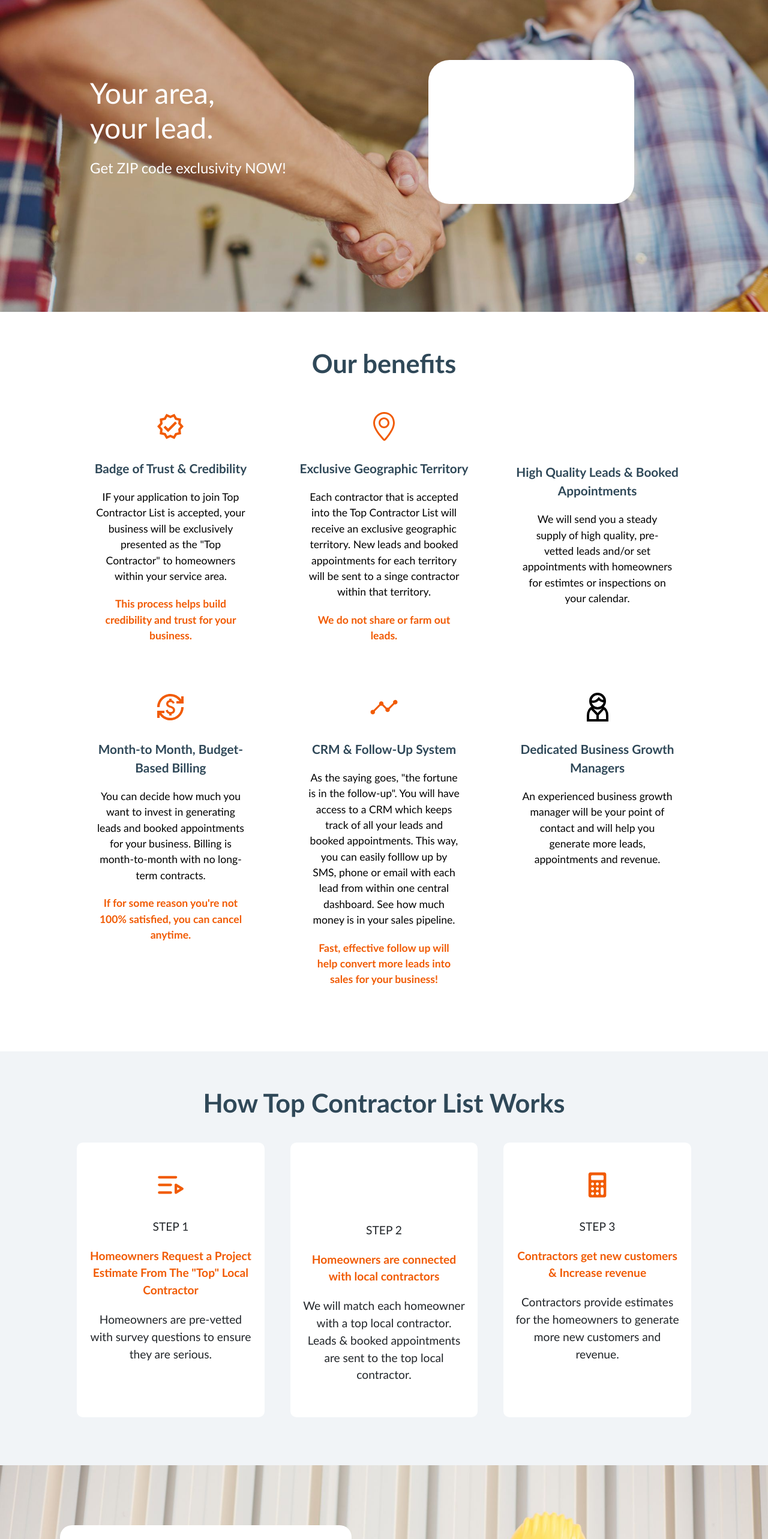
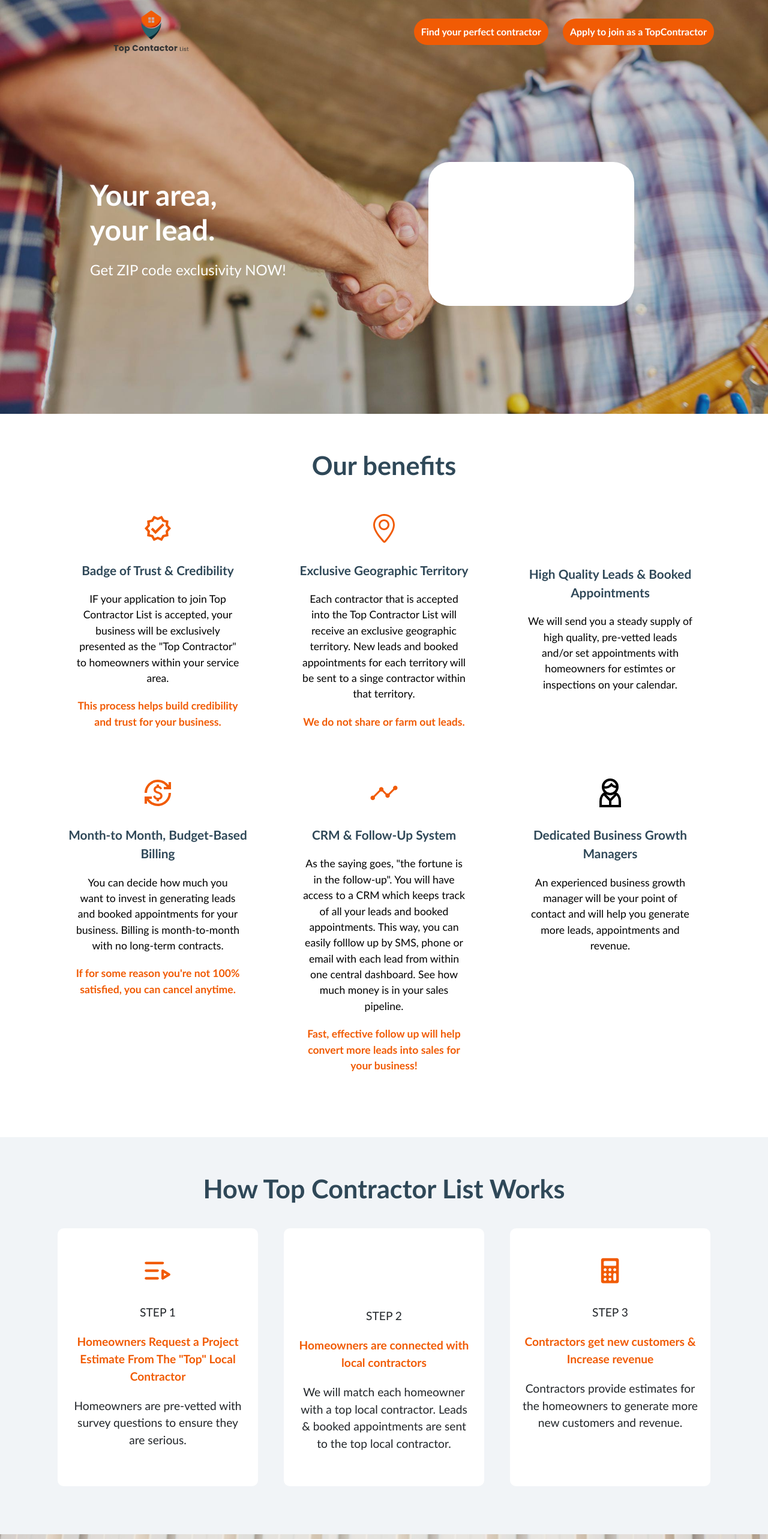
Before and after one commit to ivolevy/top-contactor-react, a React (Create React App) app: page /Contractors in a window 1280 px wide. Shown: the top 2566 px of the page at 60% size. Built offline with nearby package versions, Linux system fonts and the light colour scheme; some icons are missing.

Commit message:
adding styles

```diff
--- a/src/assets/styles/Contractors.css
+++ b/src/assets/styles/Contractors.css
@@ -22,6 +22,7 @@
   background-size: cover;
   background-position:right;
   padding-bottom: 80px;
+  padding-top: 170px;
 }
 
 .headerDivsContractors{
@@ -46,6 +47,7 @@
   font-size: 3em;
   color: #fff;
   margin-bottom: 20px;
+  font-weight: bold;
 }
 
 .htpContractors{
@@ -121,7 +123,7 @@
   display: flex;
   flex-wrap: wrap;
   justify-content: space-between;
-  width: 80%;
+  width: 85%;
   margin: 20px auto;
 }
 
@@ -198,7 +200,7 @@
   display: flex;
   flex-wrap: wrap;
   justify-content: space-between;
-  width: 80%;
+  width: 85%;
   margin: 0px auto;
 }
 
@@ -270,7 +272,7 @@
 
 .squareCtaContractors{
   background-color: #fff;
-  width: 45%;
+  width: 40%;
   height: auto;
   padding: 60px;
   border-radius: 20px;
@@ -285,18 +287,20 @@
 }
 
 .ctaDescContractors{
-  font-weight: 330;
+  font-weight: lighter;
   font-size: 1.1em;
-  color: var(--color_similblack);
+  color: var(--color_cls);
   margin-bottom: 20px;
+}
+
+.ctaSubDescContractors{
+  margin-bottom: 20px;
+  font-size: 1.1em;
+  font-size: bold;
 }
 
 .strongCtaContractors{
   color: var(--color_similblack);
-}
-
-.ctaSubDesc{
-  margin-bottom: 20px;
 }
 
 .buttonCtaContractors{
--- a/src/assets/styles/Home.css
+++ b/src/assets/styles/Home.css
@@ -17,7 +17,7 @@
 
 /*HEADER*/
 .header{
-  padding-top: 100px;
+  padding-top: 80px;
   width: 100%;
   background-image: url(../images/header-backgrounda.png);
   background-size: cover;
@@ -43,9 +43,11 @@
 }
 
 .title{
-  font-size: 2.6em;
+  font-size: 2.4em;
   color: var(--color_cls);
   margin-bottom: 20px;
+  font-weight: bold;
+  line-height: normal;
 }
 
 #orange{
@@ -53,13 +55,13 @@
 }
 
 .htp{
-  font-size: 1.3em;
-  font-weight: lighter;
+  font-size: 1.2em;
+  font-weight: 300;
   color: var(--color_cls);
 }
 
 .strong{
-  font-weight: 530;
+  font-weight: 600;
 }
 
 /*right*/
@@ -193,16 +195,16 @@
   display: flex;
   flex-wrap: wrap;
   justify-content: space-between;
-  width: 80%;
+  width: 85%;
   margin: 20px auto;
 }
 
 .squareWork{
-  width: calc(25% - 25px); /* El 25% es para cuatro cuadros en línea, y 10px para el espacio entre ellos */
+  width: calc(25% - 20px); /* El 25% es para cuatro cuadros en línea, y 10px para el espacio entre ellos */
   margin-bottom: 20px;
   background-color: #fff;
   text-align: center;
-  padding: 40px 20px 40px 20px; /*top-bottom-left-right*/
+  padding: 40px 20px 20px 20px; /*top-bottom-left-right*/
   box-sizing: border-box;
   border-radius: 10px;
 }
@@ -226,9 +228,9 @@
   margin-bottom: 20px;
 }
 
-.SquareDesc{
-  font-weight: lighter;
-  font-size: 1.2em;
+.squareDesc{
+  font-weight: 300;
+  font-size: 1.1em;
 }
 
 @media(max-width: 1024px){
@@ -262,7 +264,7 @@
   display: flex;
   flex-wrap: wrap;
   justify-content: space-between;
-  width: 80%;
+  width: 85%;
   margin: 20px auto;
 }
 
@@ -434,7 +436,7 @@
   display: flex;
   flex-wrap: wrap;
   justify-content: space-between;
-  width: 80%;
+  width: 85%;
   margin: 20px auto;
 }
 
@@ -500,7 +502,7 @@
   display: flex;
   flex-wrap: wrap;
   justify-content: space-between;
-  width: 80%;
+  width: 85%;
   margin: 20px auto;
 }
 
--- a/src/assets/styles/Nav.css
+++ b/src/assets/styles/Nav.css
@@ -1,3 +1,18 @@
+*{
+  font-family:'Gill Sans', 'Gill Sans MT', Calibri, 'Trebuchet MS', sans-serif;
+  margin: 0;
+  padding: 0;
+  box-sizing: border-box;
+}
+
+:root{
+  --color_org: rgb(241, 91, 4);
+  --color_cls: rgba(47, 72, 88, 1);
+  --color_eee: rgba(234,239,243,.66);
+  --color_gold: #fbbc04;
+  --color_similblack: rgba(61, 61, 61, 1);
+}
+
 @media (max-width: 767px) {
   .navbar-collapse {
     width: 50%; /* Define el ancho deseado */
@@ -16,3 +31,22 @@
 .z-index-1 {
     z-index: 1000; /* Este valor debe ser mayor que el del header */
 }
+
+.logoNav{
+  margin-left: 100px;
+}
+
+.buttonNav{
+  background-color: var(--color_org);
+  border: none;
+  border-radius: 25px;
+  padding: 10px 12px 10px 12px; /* Arriba, Derecha, Abajo, Izquierda */
+  font-weight: 600;
+}
+
+.buttonNav:hover{
+  text-transform: none;
+  text-decoration: none;
+  background-color: var(--color_org);
+  border: none;
+}
--- a/src/components/Nav.js
+++ b/src/components/Nav.js
@@ -1,19 +1,22 @@
 import 'bootstrap/dist/css/bootstrap.min.css';
-import { Navbar, Container, NavbarBrand, Button } from 'react-bootstrap';
+import { Navbar, Container, Button } from 'react-bootstrap';
+import { Link } from 'react-router-dom';
 import logo from '../assets/images/logo&text.png';
-import '../assets/styles/Footer.css'
+import '../assets/styles/Nav.css'
 
 const Nav = () => {
   return (
     <Navbar bg="rgba(255, 255, 255, 0.5)" expand="lg" className="position-absolute w-100 z-index-1">
       <Container>
         <Navbar.Brand href="#">
-          <img src={logo} alt="" width="140" height="80" className="d-inline-block align-top img" />
+          <img src={logo} alt="" width="140" height="80" className="d-inline-block align-top img logoNav" />
         </Navbar.Brand>
         <Navbar.Toggle aria-controls="responsive-navbar-nav" />
         <Navbar.Collapse id="responsive-navbar-nav" className="justify-content-end">
-          <Button className="me-2">Find your perfect contractor</Button>
-          <Button className="me-2">Apply to join as a TopContractor</Button>
+          <Button className="me-4 buttonNav">Find your perfect contractor</Button>
+          <Link to="/Contractors">
+          <Button className="me-2 buttonNav">Apply to join as a TopContractor</Button>
+          </Link>
         </Navbar.Collapse>
       </Container>
     </Navbar>
--- a/src/components/contractors/Cta.jsx
+++ b/src/components/contractors/Cta.jsx
@@ -5,12 +5,12 @@ const Cta = () => {
   return (
     <section className="ctaContractors">
     <div className="squareCtaContractors">
-      <h2 className="ctaTitleContractors">Take the stress out of finding <span id='orange'>the right pro</span></h2>
+      <h2 className="ctaTitleContractors">We are <span id='orange'>matchmakers.</span></h2>
       <p className="ctaDescContractors">The research and interviews are already done for you.</p>
       <p className="ctaDescContractors">
         Establish yourself as the go-to contractor in your neighborhood and watch your business soar!
       </p>
-      <p className='ctaSubDesc'>Consistent stream of quality leads, <br></br> guaranteed.</p>
+      <p className='ctaSubDescContractors'>Consistent stream of quality leads, <br></br> guaranteed.</p>
       <br></br>
       <a className='buttonCtaContractors' href="#">Start now</a>
     </div>
--- a/src/components/home/Works.jsx
+++ b/src/components/home/Works.jsx
@@ -9,37 +9,34 @@ import { Link } from 'react-router-dom';
 const Works = () => {
   return (
     <section className="works">
-      <Link to="/Contractors">
-        <button>Ir a contractors</button>
-      </Link>
       <h2 className="h2Title">How Top Contractor List Works</h2>
       <div className="squaresWorks">
         <div className="squareWork">
           <LuListVideo className="iconWork"/>
           <p className="squareTitle">STEP 1</p>
           <p className="squareText">Tell us about your home improvement project</p>
-          <p className="SquareDesc">Answer a few questions about your home improvement project.</p>
+          <p className="squareDesc">Answer a few questions about your home improvement project.</p>
         </div>
 
         <div className="squareWork">
           <LiaHandshake className="iconWork"/>
           <p className="squareTitle">STEP 2</p>
           <p className="squareText">Connect with the best local contractor</p>
-          <p className="SquareDesc">We will match you with the top local contractor that's best suited for your project.</p>
+          <p className="squareDesc">We will match you with the top local contractor that's best suited for your project.</p>
         </div>
 
         <div className="squareWork">
           <IoIosCalculator className="iconWork"/>
           <p className="squareTitle">STEP 3</p>
           <p className="squareText">Book an appointment with the top contractor</p>
-          <p className="SquareDesc">Schedule a FREE estimate for your project and receive it in less than 24h</p>
+          <p className="squareDesc">Schedule a FREE estimate for your project and receive it in less than 24h</p>
         </div>
 
         <div className="squareWork">
           <MdOutlineRocketLaunch className="iconWork"/>
           <p className="squareTitle">STEP 4</p>
           <p className="squareText">Start your project with confidence</p>
-          <p className="SquareDesc"> Begin you project with confidence, clarity & peace of mind.</p>
+          <p className="squareDesc"> Begin you project with confidence, clarity & peace of mind.</p>
         </div>
       </div>
     </section>
--- a/src/views/Contractors.js
+++ b/src/views/Contractors.js
@@ -4,10 +4,12 @@ import Benefits from '../components/contractors/Benefits';
 import Works from '../components/contractors/Works';
 import Cta from '../components/contractors/Cta';
 import Footer from '../components/Footer';
+import Nav from '../components/Nav';
 
 const Apply = () => {
   return (
     <div>
+      <Nav />
       <Header />
       <Benefits />
       <Works />
```
